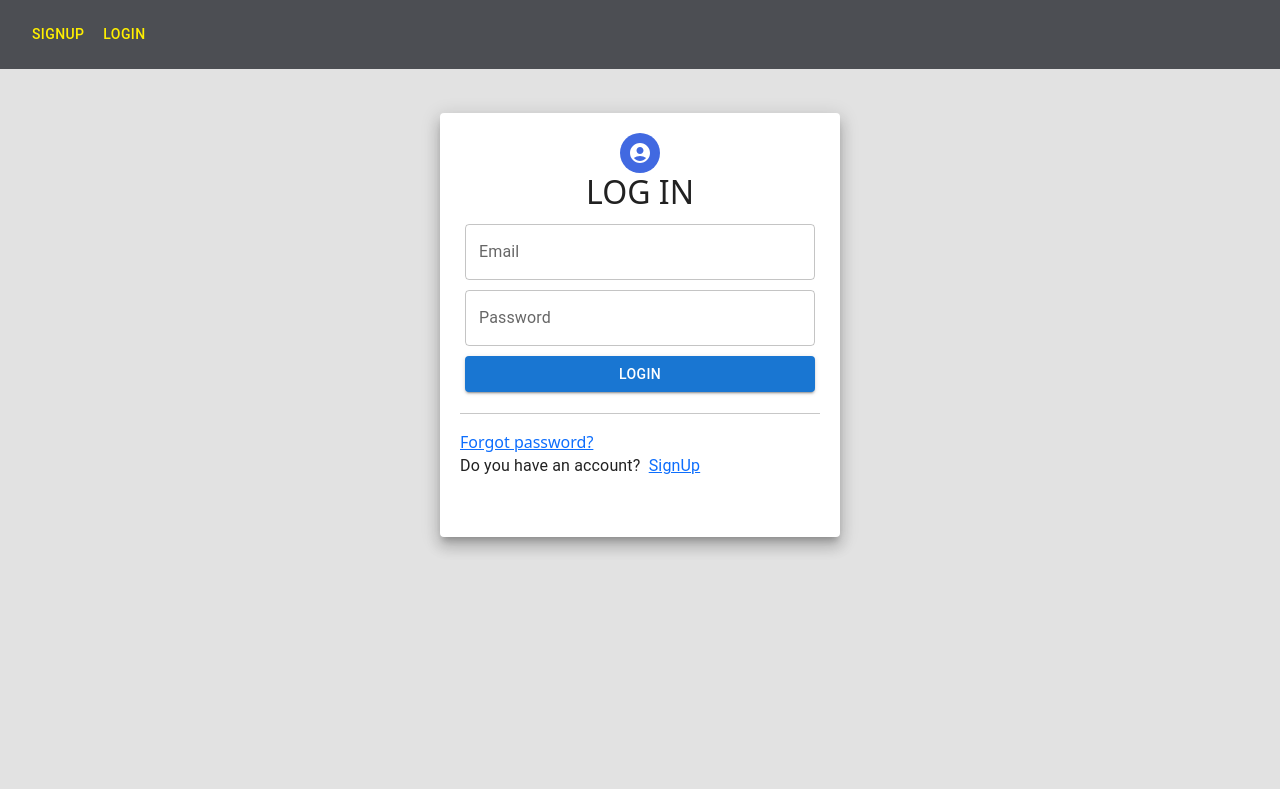
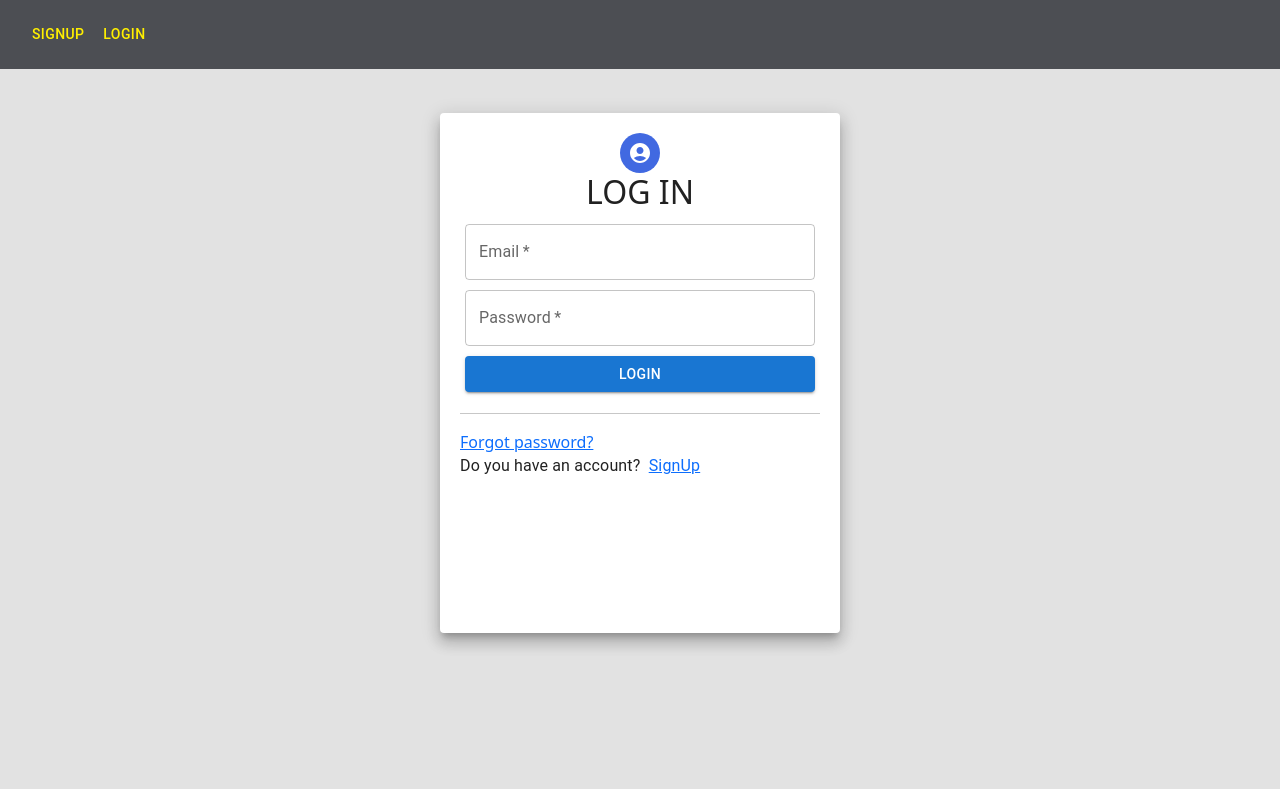
Before and after one commit to zainaligit/react, a React (Create React App) app: page / in a window 1280 px wide. Built offline with nearby package versions, Linux system fonts and the light colour scheme.

Commit message:
form validations added

```diff
--- a/src/CarBooking.jsx
+++ b/src/CarBooking.jsx
@@ -1,13 +1,11 @@
 import React from "react";
 import { useHistory, useParams } from "react-router-dom";
 import { useState, useEffect } from "react";
-import { FormControl, InputLabel, Stack, Link, Select, Grid, Paper, Button, TextField, Card, CardContent, AppBar, Box, Toolbar, IconButton, Typography, Menu, Container, Avatar, Tooltip, MenuItem } from '@mui/material';
+import { FormControl, InputLabel, Select, Grid, Paper, Button, TextField,  Avatar, MenuItem } from '@mui/material';
 import CarRentalIcon from '@mui/icons-material/CarRental';
 //toast
 import { ToastContainer, toast } from 'react-toastify';
 import 'react-toastify/dist/ReactToastify.css';
-
-
 
 
 const Booking = () => {
@@ -25,7 +23,32 @@ const Booking = () => {
         value = e.target.value;
 
         setBooking({ ...booking, [name]: value });
+        checkValidation();
     }
+
+    //form validation
+    const [validation, setValidation] = useState({
+        phone: "",
+    });
+    const checkValidation = () => {
+        let errors = validation;
+
+        //phone validation
+        var phone = '1234567890';
+        if (!booking.phone.match('[0-9]{10}')) {
+            errors.phone = 'Please provide valid phone number';
+        } else {
+            errors.phone = '';
+        }
+
+        setValidation(errors);
+    };
+    /*
+    useEffect(() => {
+        checkValidation();
+    }, [client]);
+*/
+    //
 
     //send client id for booking
     const id = useParams()
@@ -56,10 +79,10 @@ const Booking = () => {
 
     return (
         <>
-            <div style={{ backgroundColor: '#E2E2E2', height: '90vh' }}>
+            <div style={{ backgroundColor: '#E2E2E2', height: '100vh' }}>
                 <br />
                 <Grid>
-                    <Paper elevation={10} style={{ padding: 20, width: 400, height: '85vh', margin: '20px auto' }}>
+                    <Paper elevation={10} style={{ padding: 20, width: 400, height: '92vh', margin: '20px auto' }}>
                         <Grid align='center'>
                             <Avatar style={{ backgroundColor: '#4169E1' }}><CarRentalIcon /></Avatar>
                         </Grid>
@@ -121,8 +144,9 @@ const Booking = () => {
                                 type="text"
                                 label="Phone"
                                 variant="outlined"
+                                placeholder="+92---------"
                             />
-                            <br />
+                            {validation.phone && <p>&nbsp;{validation.phone}</p>}
                             <label style={{ width: "350px", margin: "5px" }}>FromDate</label>
                             <TextField
                                 onChange={handleInput}
--- a/src/Clients.jsx
+++ b/src/Clients.jsx
@@ -38,7 +38,7 @@ const AddClients = () => {
     }, [])
 
     const [client, setClient] = useState({
-        name: '', email:'', phone: '', adress: '', state: '', city: '', users: ''
+        name: '', email: '', phone: '', adress: '', state: '', city: '', users: ''
     });
 
     let name, value;
@@ -47,6 +47,7 @@ const AddClients = () => {
         value = e.target.value;
 
         setClient({ ...client, [name]: value });
+        checkValidation();
     }
 
     const postData = async (e) => {
@@ -65,23 +66,59 @@ const AddClients = () => {
                 },
                 body: JSON.stringify({ name: name, email: email, phone: phone, adress: adress, state: state, city: city, users: users })
             });
+
+            toast.success('Client added')
             setClient('');
-            toast.success('Client added')
 
-            setTimeout(function() {
+            setTimeout(function () {
                 history.push('/clientsdetail')
             }, 1000);
         }
 
     }
 
+    //form validation
+    const [validation, setValidation] = useState({
+        email: "",
+        phone: ""
+    });
+    const checkValidation = () => {
+        let errors = validation;
+
+        // email validation
+        const emailCond = "[a-z0-9._%+-]+@[a-z0-9.-]+\.[a-z]{2,3}$";
+        if (!client.email.trim()) {
+            errors.email = "Email is required";
+        } else if (!client.email.match(emailCond)) {
+            errors.email = "Please enter a valid email address";
+        } else {
+            errors.email = '';
+        }
+
+        //phone validation
+        var phone = '1234567890';
+        if( !client.phone.match('[0-9]{10}') ){
+             errors.phone = 'Please provide valid phone number';
+        }else{
+             errors.phone = '';
+        }
+
+        setValidation(errors);
+    };
+/*
+    useEffect(() => {
+        checkValidation();
+    }, [client]);
+*/
+    //
+
     return (
         <>
-            <div style={{ backgroundColor: '#E2E2E2', height: '90vh' }}>
+            <div style={{ backgroundColor: '#E2E2E2', height: '100vh' }}>
                 <br />
                 <p>{/**Logged in... {quote || 'Unknown User'} */}</p>
                 <Grid>
-                    <Paper elevation={10} style={{ padding: 20, width: 400, height: '80vh', margin: '20px auto' }}>
+                    <Paper elevation={10} style={{ padding: 20, width: 400, height: '90vh', margin: '20px auto' }}>
                         <Grid align='center'>
                             <Avatar style={{ backgroundColor: '#4169E1' }}><AccessibilityNewIcon /></Avatar>
                         </Grid>
@@ -108,7 +145,7 @@ const AddClients = () => {
                                 label="Email"
                                 variant="outlined"
                             />
-                            <br />
+                           {validation.email && <p>&nbsp;{validation.email}</p>}
                             <TextField
                                 required
                                 onChange={handleInput}
@@ -118,9 +155,9 @@ const AddClients = () => {
                                 type="phone"
                                 label="Phone"
                                 variant="outlined"
-
+                                placeholder="+92--------"
                             />
-                            <br />
+                            {validation.phone && <p>&nbsp;{validation.phone}</p>}
                             <TextField
                                 required
                                 onChange={handleInput}
--- a/src/LoginForm.jsx
+++ b/src/LoginForm.jsx
@@ -1,4 +1,4 @@
-import React, { useContext } from "react";
+import React, { useContext, useEffect } from "react";
 import { UserContext } from "./App";
 import { useState } from "react";
 import { useHistory } from "react-router-dom";
@@ -16,6 +16,7 @@ import { ToastContainer, toast } from 'react-toastify';
 import 'react-toastify/dist/ReactToastify.css';
 
 const Login = () => {
+  //context Api
   const { state, dispatch } = useContext(UserContext);
 
   const history = useHistory();
@@ -32,6 +33,52 @@ const Login = () => {
     setUser({ ...user, [name]: value });
   }
 
+
+    //form validation
+    const [validation, setValidation] = useState({
+      email: "",
+      password: ""
+    });
+    const checkValidation = () => {
+      let errors = validation;
+
+      // email validation
+      const emailCond = "[a-z0-9._%+-]+@[a-z0-9.-]+\.[a-z]{2,3}$";
+      if (!user.email.trim()) {
+        errors.email = "Email is required";
+      } else if (!user.email.match(emailCond)) {
+        errors.email = "Please enter a valid email address";
+      } else {
+        errors.email = "";
+      }
+
+      //password validation
+      const cond1 = "/^(?=.*[a-z]).{6,20}$/";
+      const cond2 = "/^(?=.*[A-Z]).{6,20}$/";
+      const cond3 = "/^(?=.*[0-9]).{6,20}$/";
+      const password = user.password;
+      if (!password) {
+        errors.password = "password is required";
+      } else if (password.length < 6) {
+        errors.password = "Password must be longer than 6 characters";
+      } else if (password.length >= 20) {
+        errors.password = "Password must shorter than 20 characters";
+      }  else if (!password.match(cond2)) {
+        errors.password = "Password must contain at least one capital letter";
+      } else if (!password.match(cond3)) {
+        errors.password = "Password must contain at least a number";
+      } else {
+        errors.password = "";
+      }
+
+      setValidation(errors);
+    };
+
+    useEffect(() => {
+      checkValidation();
+    }, [user]);
+
+//
   const loginUser = async (e) => {
     e.preventDefault();
     const { email, password } = user;
@@ -42,7 +89,6 @@ const Login = () => {
       },
       body: JSON.stringify({ email: email, password: password })
     });
-    setUser('');
     const data = await res.json();
     if (res.status === 400 || !data) {
       toast.error('Invalid credentials')
@@ -50,6 +96,7 @@ const Login = () => {
       dispatch({ type: "USER", payload: true })
       localStorage.setItem('token', data.user)
       toast.success('Login successfully')
+      setUser('');
 /*
       setTimeout(function () {
         history.push('/bookingsdetail');
@@ -62,7 +109,7 @@ const Login = () => {
       <div style={{ backgroundColor: '#E2E2E2', height: '90vh' }}>
         <br />
         <Grid>
-          <Paper elevation={10} style={{ padding: 20, width: 400, height: '53vh', margin: '20px auto' }}>
+          <Paper elevation={10} style={{ padding: 20, width: 400, height: '65vh', margin: '20px auto' }}>
             <Grid align='center'>
               <Avatar style={{ backgroundColor: '#4169E1' }}><AccountCircleIcon /></Avatar>
             </Grid>
@@ -77,8 +124,9 @@ const Login = () => {
                 type="email"
                 label="Email"
                 variant="outlined"
+                required
               />
-              <br />
+              {validation.email && <p>&nbsp;{validation.email}</p>}
               <TextField
                 onChange={handleInput}
                 name='password'
@@ -87,8 +135,9 @@ const Login = () => {
                 type="password"
                 label="Password"
                 variant="outlined"
+                required
               />
-              <br />
+             {validation.password && <p>&nbsp;{validation.password}</p>}
               <Button
                 onClick={loginUser}
                 variant="contained"
--- a/src/RegisterForm.jsx
+++ b/src/RegisterForm.jsx
@@ -1,5 +1,5 @@
 import React from "react";
-import { useState } from "react";
+import { useState, useEffect } from "react";
 import { useHistory } from "react-router-dom";
 import {
     BrowserRouter as Router,
@@ -8,7 +8,7 @@ import {
     Link
 } from "react-router-dom";
 //import '../node_modules/bootstrap/dist/css/bootstrap.min.css';
-import { Snackbar, MuiAlert, Stack, Grid, Paper, Button, TextField, Card, CardContent, AppBar, Box, Toolbar, IconButton, Typography, Menu, Container, Avatar, Tooltip, MenuItem } from '@mui/material';
+import {  Grid, Paper, Button, TextField,  Typography,  Avatar } from '@mui/material';
 import AccountCircleIcon from '@mui/icons-material/AccountCircle';
 //toast
 import { ToastContainer, toast } from 'react-toastify';
@@ -29,7 +29,55 @@ const Register = () => {
         value = e.target.value;
 
         setUser({ ...user, [name]: value });
+        checkValidation();
     }
+
+    //form validation
+    const [validation, setValidation] = useState({
+        email: "",
+        password: ""
+      });
+      const checkValidation = () => {
+        let errors = validation;
+
+        // email validation
+        const emailCond = "[a-z0-9._%+-]+@[a-z0-9.-]+\.[a-z]{2,3}$";
+        if (!user.email.trim()) {
+          errors.email = "Email is required";
+        } else if (!user.email.match(emailCond)) {
+          errors.email = "Please enter a valid email address";
+        } else {
+          errors.email = "";
+        }
+
+        //password validation
+        const cond1 = "/^(?=.*[a-z]).{6,20}$/";
+        const cond2 = "/^(?=.*[A-Z]).{6,20}$/";
+        const cond3 = "/^(?=.*[0-9]).{6,20}$/";
+        const password = user.password;
+        if (!password) {
+          errors.password = "password is required";
+        } else if (password.length < 6) {
+          errors.password = "Password must be longer than 6 characters";
+        } else if (password.length >= 20) {
+          errors.password = "Password must shorter than 20 characters";
+        }  else if (!password.match(cond2)) {
+          errors.password = "Password must contain at least one capital letter";
+        } else if (!password.match(cond3)) {
+          errors.password = "Password must contain at least a number";
+        } else {
+          errors.password = "";
+        }
+
+        setValidation(errors);
+      };
+
+    /*
+      useEffect(() => {
+        checkValidation();
+      }, [user]);
+     */
+  //
 
     const postData = async (e) => {
         e.preventDefault();
@@ -59,10 +107,10 @@ const Register = () => {
 
     return (
         <>
-            <div style={{ backgroundColor: '#E2E2E2', height: '90vh' }}>
+            <div style={{ backgroundColor: '#E2E2E2', height: '100vh' }}>
                 <br />
                 <Grid>
-                    <Paper elevation={10} style={{ padding: 20, width: 400, height: '76vh', margin: '20px auto' }}>
+                    <Paper elevation={10} style={{ padding: 20, width: 400, height: '86vh', margin: '20px auto' }}>
                         <Grid align='center'>
                             <Avatar style={{ backgroundColor: '#4169E1' }}><AccountCircleIcon /></Avatar>
                         </Grid>
@@ -97,7 +145,7 @@ const Register = () => {
                                 label="Email"
                                 variant="outlined"
                             />
-                            <br />
+                            {validation.email && <p>&nbsp;{validation.email}</p>}
                             <TextField
                                 onChange={handleInput}
                                 name='password'
@@ -107,7 +155,7 @@ const Register = () => {
                                 label="Password"
                                 variant="outlined"
                             />
-                            <br />
+                            {validation.password && <p>&nbsp;{validation.password}</p>}
                             <TextField
                                 onChange={handleInput}
                                 name='cpassword'
```
Lines whose indentation alone changed are shown as unchanged.
